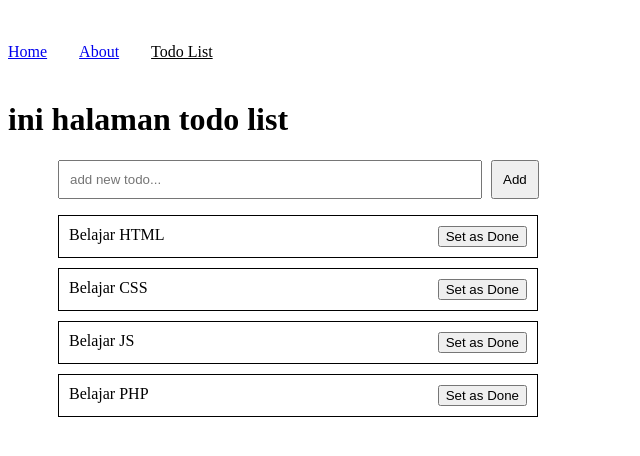
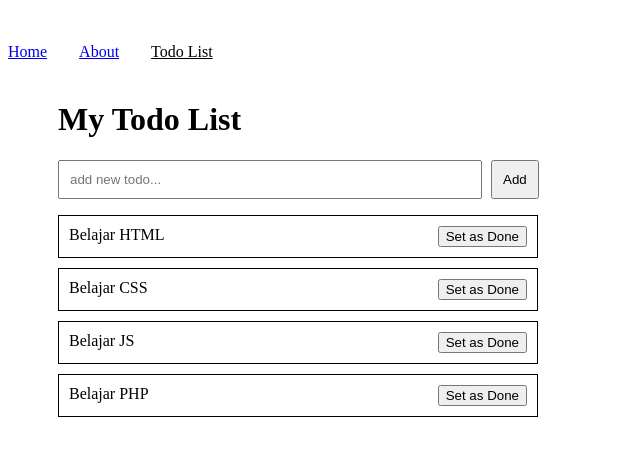
Before and after one commit to darmakom/vuejs-pinia, a Vue app: page /todolist in a window 1280 px wide. Shown: the top 456 px of the page, without its empty margins (0-640 px from the left). Built offline with nearby package versions, Linux system fonts and the light colour scheme.

Commit message:
update to do list 4

```diff
--- a/src/views/TodoView.vue
+++ b/src/views/TodoView.vue
@@ -1,5 +1,5 @@
 <template>
-    <h1>ini halaman todo list</h1>
+    <h1 style="margin-left: 50px;">My Todo List</h1>
 
     <form @submit.prevent="todoStore.addTodo(newTodo)">
         <input type="text" v-model="newTodo" id="newTodo" placeholder="add new todo...">
```
